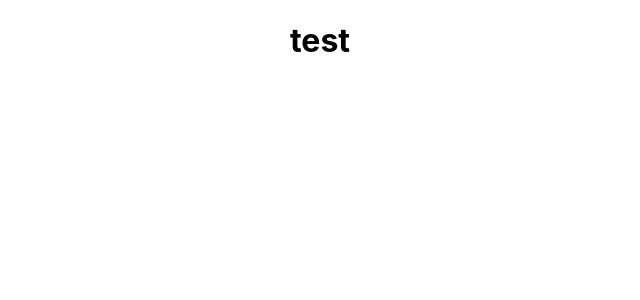
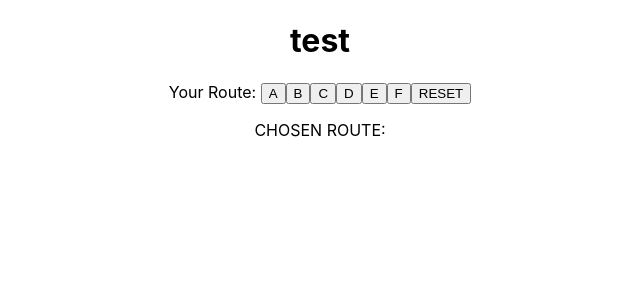
Before and after one commit to aliuj22/12id-grocery-service, a React (Create React App) app: page / in a window 1280 px wide. Shown: the top 300 px of the page, without its empty margins (320-960 px from the left). Built offline with nearby package versions, Linux system fonts and the light colour scheme.

Commit message:
registering user input and outputting it

```diff
--- a/src/App.js
+++ b/src/App.js
@@ -1,9 +1,11 @@
 import './App.css';
+import Input from './components/Input.js';
 
 function App() {
   return (
     <div className="App">
       <h1>test</h1>
+      <Input label={'Your Route: '} />
     </div>
   );
 }
--- /dev/null
+++ b/src/components/Input.js
@@ -0,0 +1,77 @@
+import { useState } from 'react';
+
+const Input = (props) => {
+  const [input, setInput] = useState([]);
+  console.log(input);
+  //   const re = /([A-Fa-f])/
+
+  //   const selectedCity = [];
+  //   console.log(selectedCity);
+  const handleInputChange = (e) => {
+    setInput([...input, e.target.value]);
+  };
+
+  const resetInput = () => {
+    setInput([]);
+  };
+
+  return (
+    <div>
+      <form action="">
+        <label>
+          {props.label}
+          {/* <input
+            type="text"
+            name="input"
+            id="routes"
+            onChange={(e) => e.target.value === "" ||re.test(e.target.value)? setInput(e.target.value) : ""}
+            value={input}
+          /> */}
+
+          <input
+            type="button"
+            value="A"
+            id="optionA"
+            onClick={handleInputChange}
+          />
+          <input
+            type="button"
+            value="B"
+            id="optionB"
+            onClick={handleInputChange}
+          />
+          <input
+            type="button"
+            value="C"
+            id="optionC"
+            onClick={handleInputChange}
+          />
+          <input
+            type="button"
+            value="D"
+            id="optionD"
+            onClick={handleInputChange}
+          />
+          <input
+            type="button"
+            value="E"
+            id="optionE"
+            onClick={handleInputChange}
+          />
+          <input
+            type="button"
+            value="F"
+            id="optionF"
+            onClick={handleInputChange}
+          />
+        </label>
+        <input type="button" value="RESET" onClick={resetInput} />
+      </form>
+      <div>
+        <p>CHOSEN ROUTE: {input}</p>
+      </div>
+    </div>
+  );
+};
+
+export default Input;
```
Also changed, not shown: notes.txt (added), 1 other file (tests, documents, lock files or other folders).
